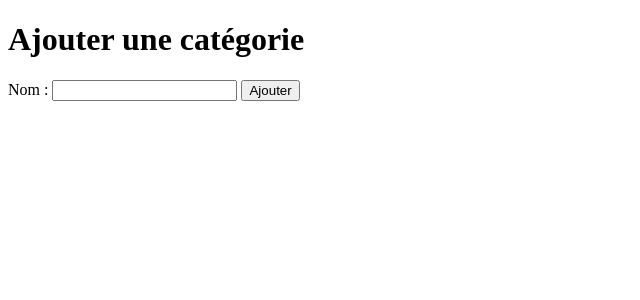
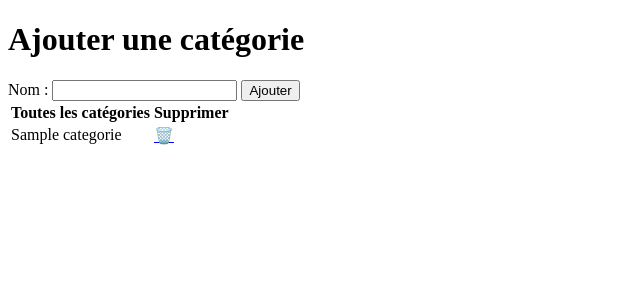
Before and after one commit to Benjamin383/TP-QUIZ, a PHP site: page /categorie/categorie_form_add.php in a window 1280 px wide. Shown: the part 98-398 px from the top of the page, without its empty margins (0-640 px from the left). Run offline with PHP 8.4, Linux system fonts and the light colour scheme; tables that the repository leaves empty hold one stand-in row (values such as "Sample post").

Commit message:
Affichage de toutes les catégories

```diff
--- a/src/categorie/categorie_form_add.php
+++ b/src/categorie/categorie_form_add.php
@@ -1,5 +1,11 @@
 <?php ob_start();
 require_once '../config.php';
+
+
+$sql = "SELECT id_categorie, nom
+FROM categorie
+ORDER BY id_categorie ASC";
+$result = $conn->query($sql);
 
 
 ?>
@@ -10,6 +16,27 @@ require_once '../config.php';
     <button>Ajouter</button>
 </form>
 
+<?php if ($result->num_rows > 0) : ?>
+    <table>
+        <thead>
+            <tr>
+                <th>Toutes les catégories</th>
+                <th>Supprimer</th>
+            </tr>
+        </thead>
+        <tbody>
+            <?php while ($row = $result->fetch_assoc()) : ?>
+                    <tr>
+                        <td><?= $row['nom'] ?></td>
+                        <td ><a href="categorie_delete.php?id_categorie=<?= $row['id_categorie'] ?>">🗑️</a></td>
+                    </tr>
+            <?php endwhile ?>
+        </tbody>
+    </table>
+<?php else: ?>
+    <p>Pas de résultats</p>
+<?php endif ?>
+
 <?php
 $title = "Ajouter une catégorie";
 $content = ob_get_clean();
```
